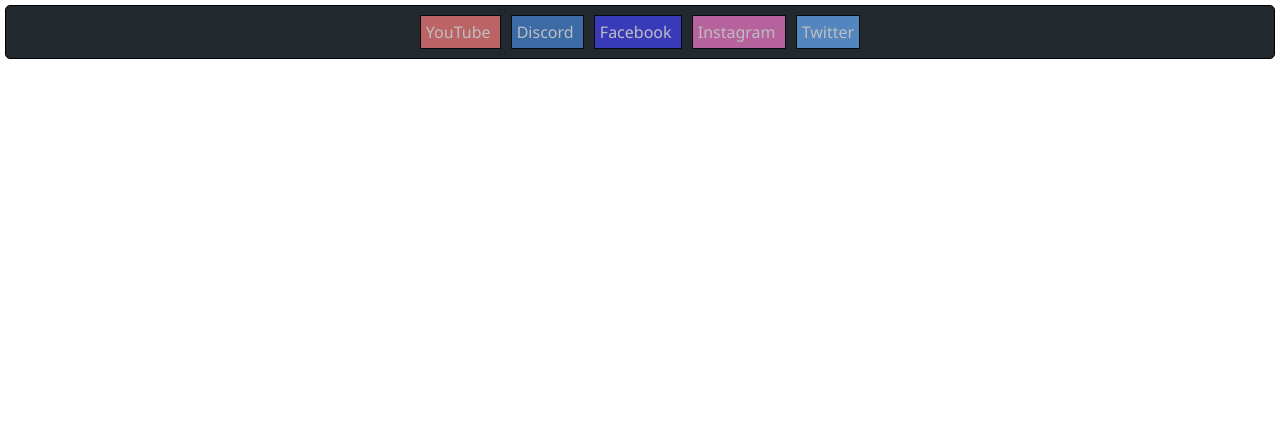
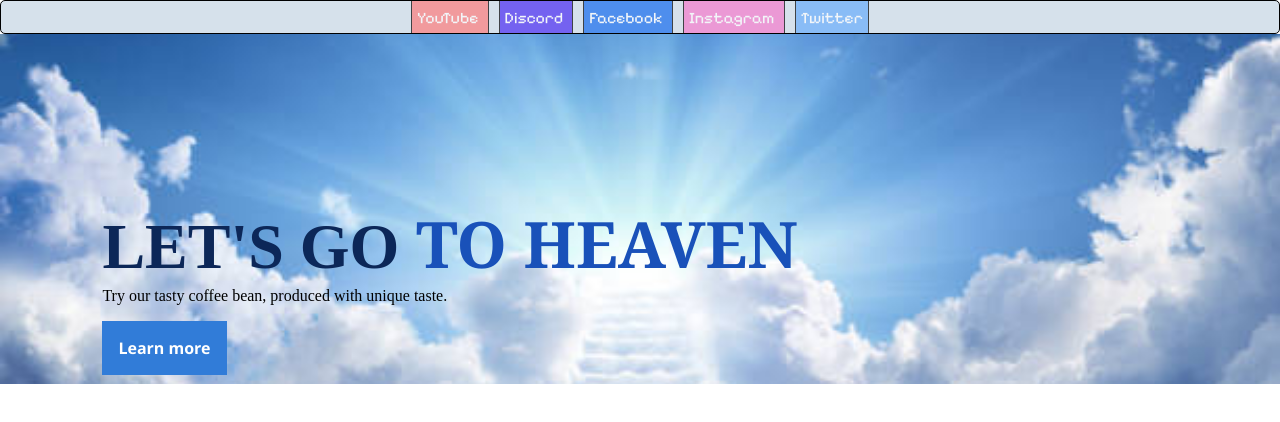
Before and after one commit to czaroque/czarinaroque_module5, a plain HTML site: page index.html in a window 1280 px wide. Drawn offline with Linux system fonts and the light colour scheme.

Commit message:
Add files via upload

```diff
--- a/index.html
+++ b/index.html
@@ -5,68 +5,7 @@
     <meta name="viewport" content="width=device-width, initial-scale=1.0">
     <title>Document</title>
 <style>
-    *{
-        padding: 0px;
-        margin: 0px;
-    }
-    div{
 
-        padding: 5px;
-        margin: 5px;
-
-    }
-
-    .navbar{
-        border: 1px solid black;
-        border-radius: 5px;
-        background-color: rgb(33, 40, 46);
-    }
-    #yt{
-        background-color: rgb(253, 125, 125);
-    }
-    #yt a{
-        color: white;
-    }
-    #disc{
-        background-color: rgb(71, 134, 216);
-    }
-    #disc a{
-        color: white;
-    }
-    #fb{
-        background-color: rgb(67, 67, 245);
-    }
-    #fb a{
-color: white;
-    }
-    #insta {
-        background-color: rgb(245, 123, 204);
-    }
-    #insta a{
-        color: white;
-    }
-#twt {
-    background-color: rgb(105, 173, 252);
-}
-#twt a{
-    color: white;
-}
-.links{
-    border: 1px solid black;
-    display: inline;
-    opacity: 0.7;
-    transform: 0.600;
-    font-family: 'Segoe UI', Tahoma, Geneva, Verdana, sans-serif ;
-}
-.links:hover{
-opacity: 1;
-}
-#linksgroup{
-    text-align: center;
-}
-.links a{
-    text-decoration: none;
-}
 
 </style>
 </head>
@@ -92,17 +31,14 @@ opacity: 1;
         </div>
 
     </div>
+    <div class="banner">
+        <div class="bannertext">
+            <h2>Let's Go<span> to Heaven</span></h2>
+            <p>Try our tasty coffee bean, produced with unique taste.</p>
+            <a href="#">Learn more</a>
+        </div>
+        </div>
 
-
-
-
-
-
-
-
-
-
-
-
+<link rel="stylesheet" href="style.css">
 </body>
 </html>
--- /dev/null
+++ b/style.css
@@ -0,0 +1,106 @@
+@import url('https://fonts.googleapis.com/css2?family=Pixelify+Sans&display=swap');
+*
+{
+    padding: 0px;
+    margin: 0px;
+}
+
+
+
+
+.navbar{
+    border: 1px solid black;
+    border-radius: 5px;
+    background-color: rgb(214, 225, 235);
+    padding: 5px;
+}
+#yt{
+    background-color: rgb(253, 125, 125);
+}
+#yt a{
+    color: white;
+    font-weight: 300;
+}
+#disc{
+    background-color: rgb(75, 45, 243);
+}
+#disc a{
+    color: white;
+    font-weight: 300;
+}
+#fb{
+    background-color: rgb(21, 108, 238);
+}
+#fb a{
+color: white;
+font-weight: 300;
+}
+#insta {
+    background-color: rgb(245, 123, 204);
+}
+#insta a{
+    color: white;
+    font-weight: 300;
+}
+#twt {
+background-color: rgb(105, 173, 252);
+}
+#twt a{
+color: white;
+font-weight: 300;
+}
+.links{
+border: 1px solid black;
+display: inline;
+opacity: 0.7;
+transform: 0.4s;
+font-family: 'Segoe UI', Tahoma, Geneva, Verdana, sans-serif ;
+padding: 5px;
+margin: 5px;
+}
+.links:hover{
+opacity: 1;
+transition: .4s;
+font-size: larger;
+padding: 5px;
+}
+#linksgroup{
+text-align: center;
+}
+.links a{
+text-decoration: none;
+font-family: 'Pixelify Sans', cursive;
+}
+.banner{
+    background-image: url('images/istockphoto-954305374-612x612.jpg');
+    background-size: cover;
+    background-position: center;
+    width: 100vw;
+    height: 350px;
+}
+
+.bannertext{
+    position: absolute;
+    top: 25%;
+    left: 8%;
+
+}
+.bannertext h2{
+    text-transform: uppercase;
+    color: rgb(12, 39, 88);
+    font-size: 4em;
+}
+.bannertext h2 span{
+    color: rgb(25, 81, 185);
+    font-family: Georgia, 'Times New Roman', Times, serif;
+}
+.banner a{
+    text-decoration: none;
+    display: inline-block;
+    padding: 1em;
+    background-color: rgb(49, 124, 216);
+    margin-top: 1em;
+    font-family: 'Segoe UI', Tahoma, Geneva, Verdana, sans-serif;
+    color: white;
+    font-weight: 700;
+}
```
Also changed, not shown: images/istockphoto-954305374-612x612.jpg (added).
